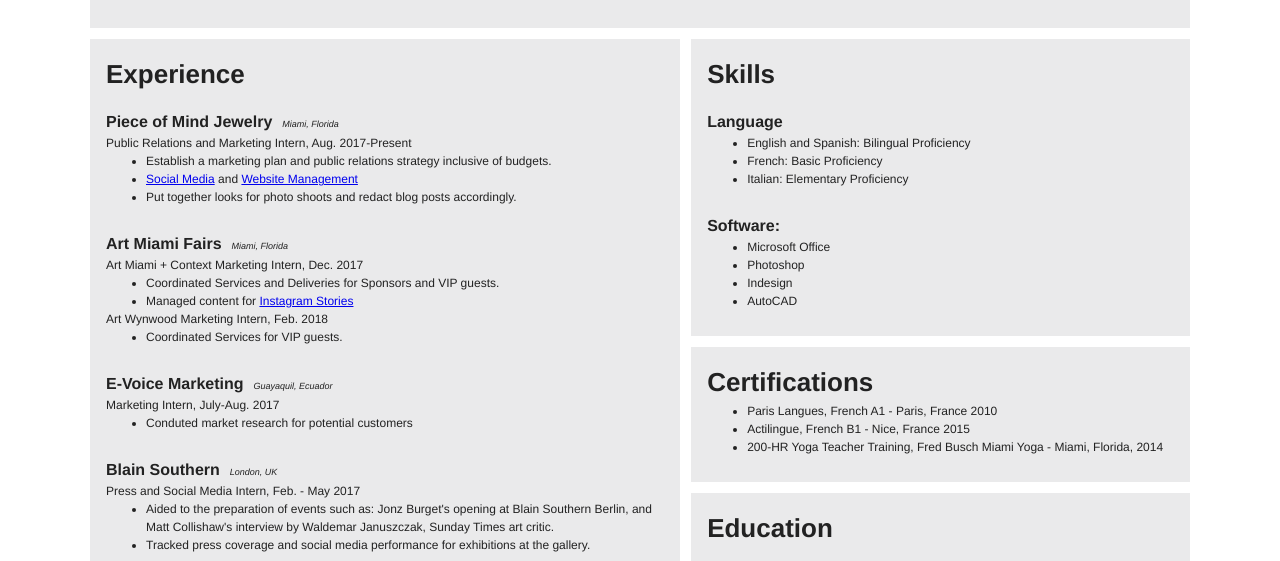
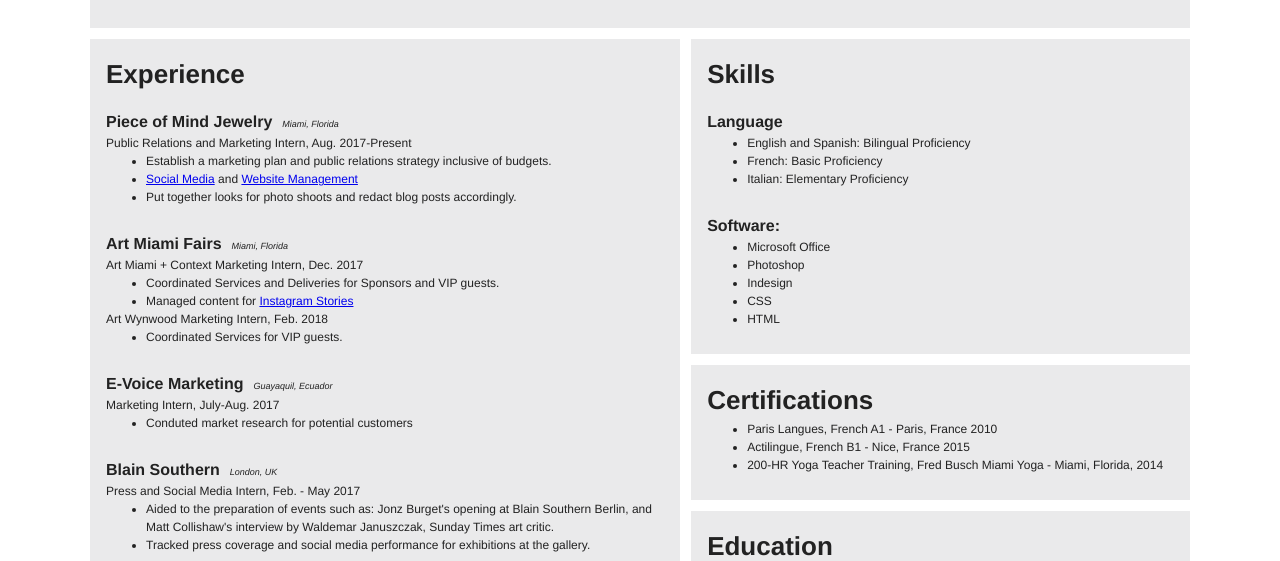
Before and after one commit to mefranco/mefranco.github.io, a plain HTML site: page resume.html in a window 1280 px wide. Shown: the part 182-743 px from the top of the page. Drawn offline with Linux system fonts and the light colour scheme.

Commit message:
Update resume.html

```diff
--- a/resume.html
+++ b/resume.html
@@ -118,7 +118,8 @@
               <li>Microsoft Office</li>
               <li>Photoshop</li>
               <li>Indesign</li>
-              <li>AutoCAD</li>
+              <li>CSS</li>
+              <li>HTML</li>
             </ul>
           </article>
       </section>
```
